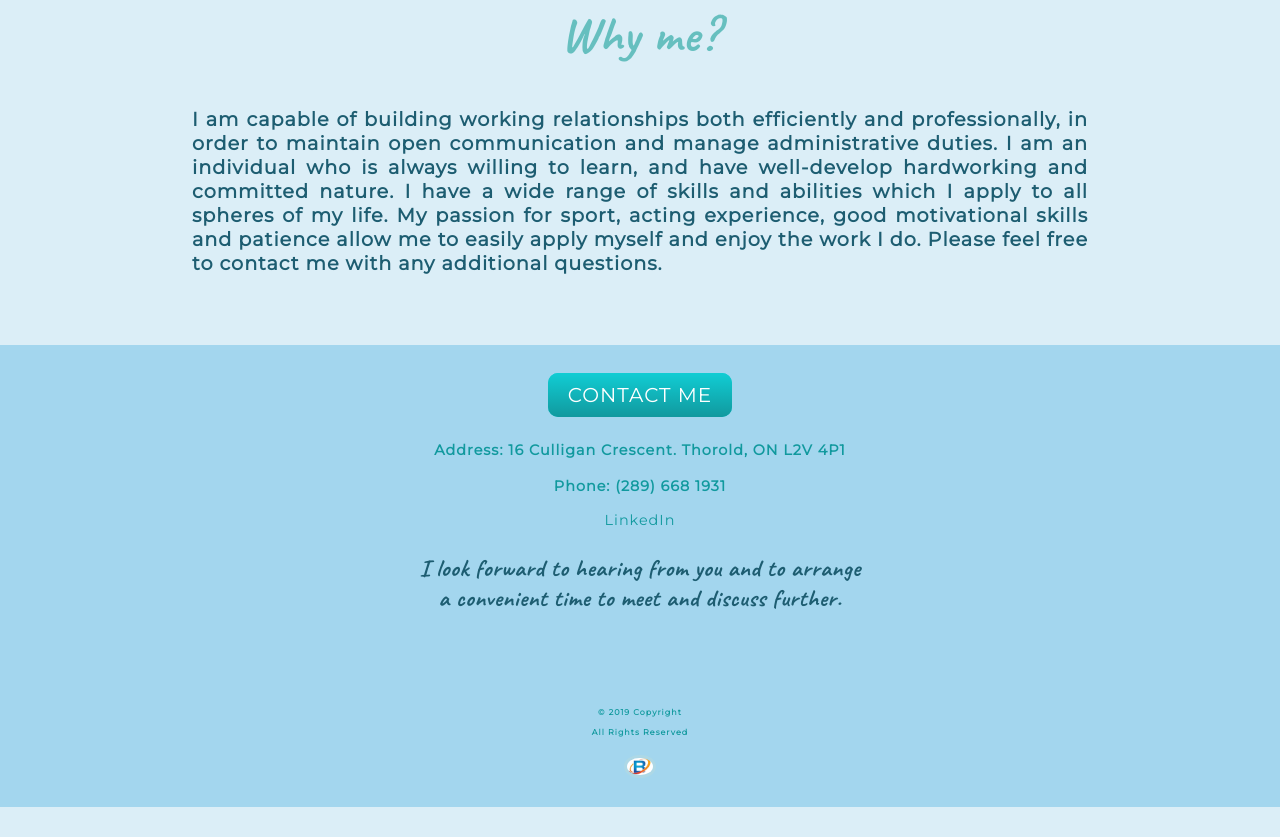
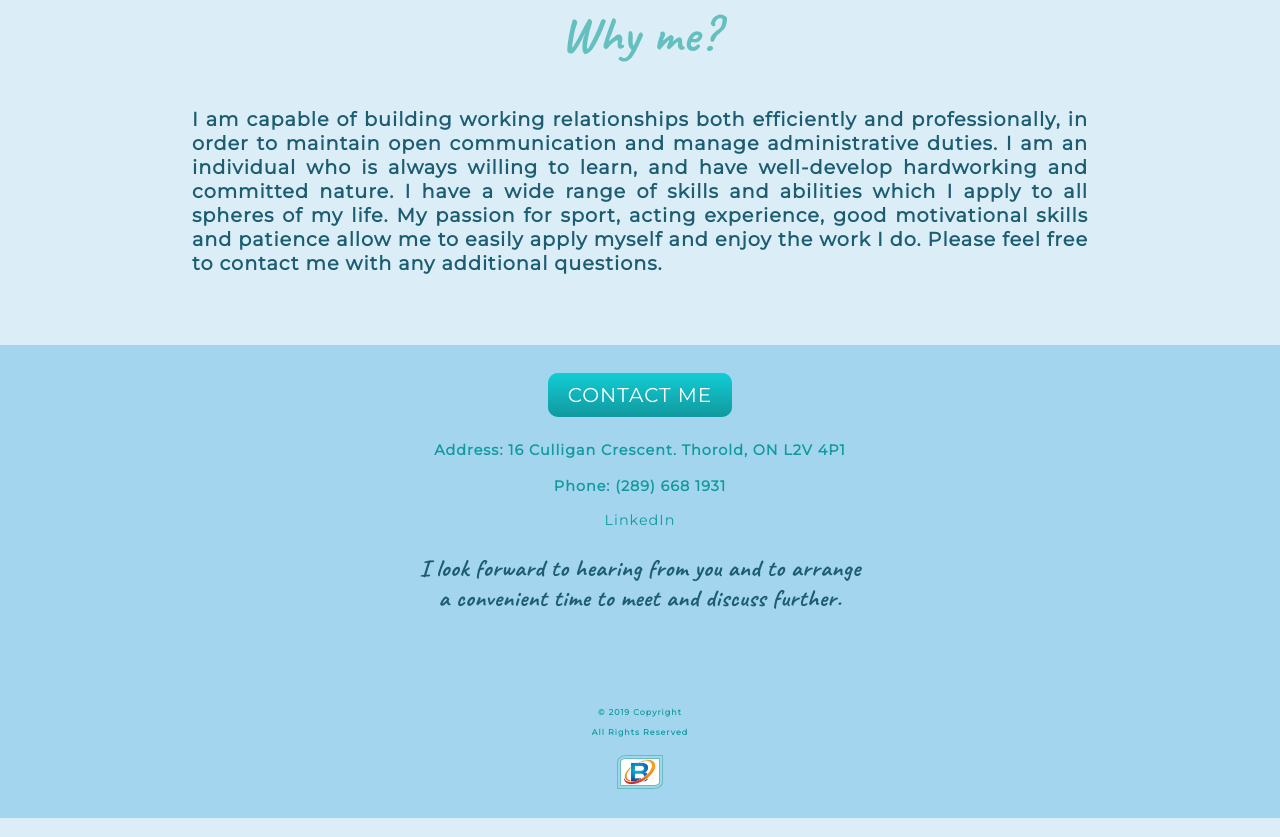
Before and after one commit to ivanmegalo97/Ivan-Nikolic-CV, a plain HTML site: page index.html in a window 1280 px wide. Shown: the part 8097-8934 px from the top of the page. Drawn offline with Linux system fonts and the light colour scheme.

Commit message:
Update styles1.css

```diff
--- a/css/styles1.css
+++ b/css/styles1.css
@@ -585,12 +585,13 @@ a:hover {
 
 .logo{
 
-  width: 2%;
+  width: 3%;
  /* color:#11999E;*/
  /* width:180px;*/
  /* height: 40px;*/
-  border-radius: 50%;
-  border: 3px solid lightblue;
+/*   border-radius: 50%; */
+ border-radius: 20% 0 20% 0;
+  border: 4px double #66BFBF;
 }
 
 .end{
```
